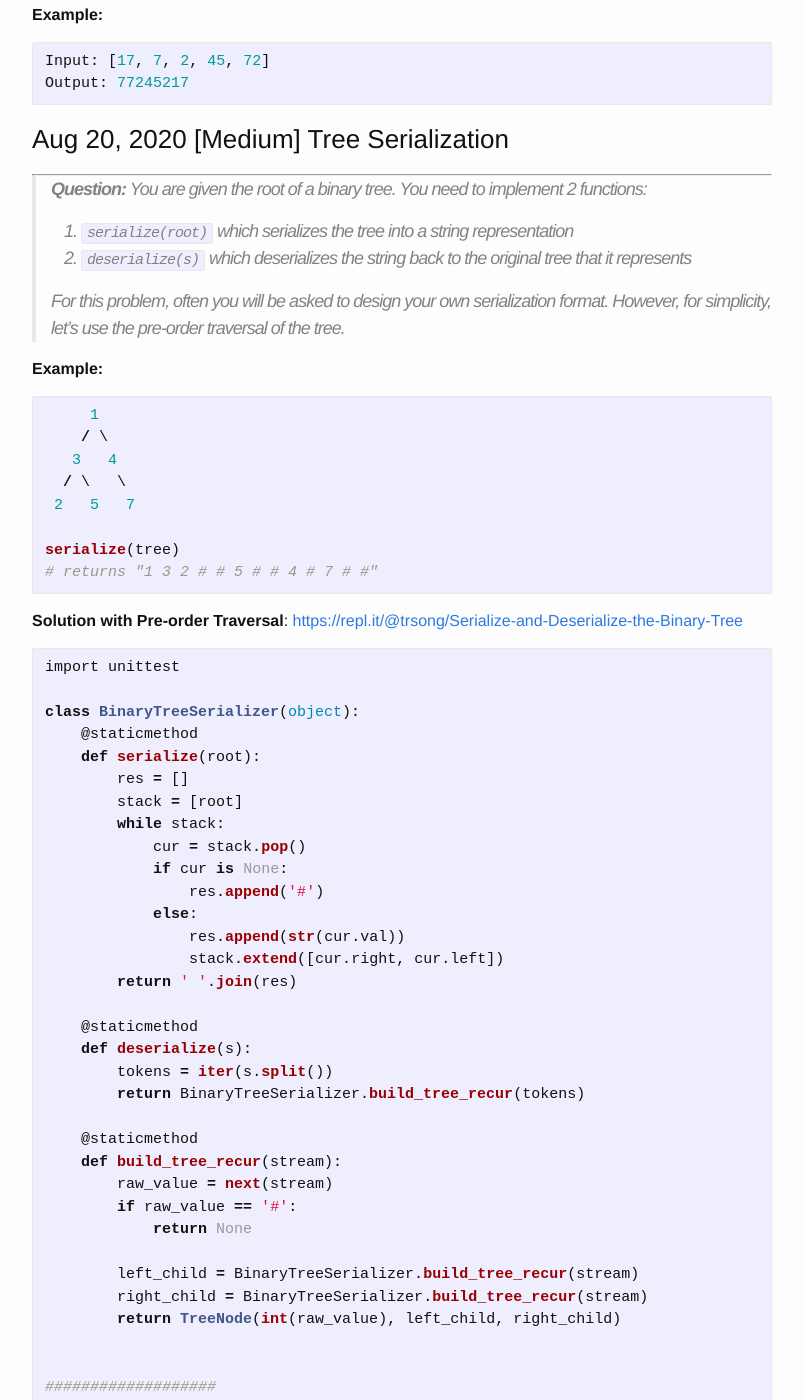
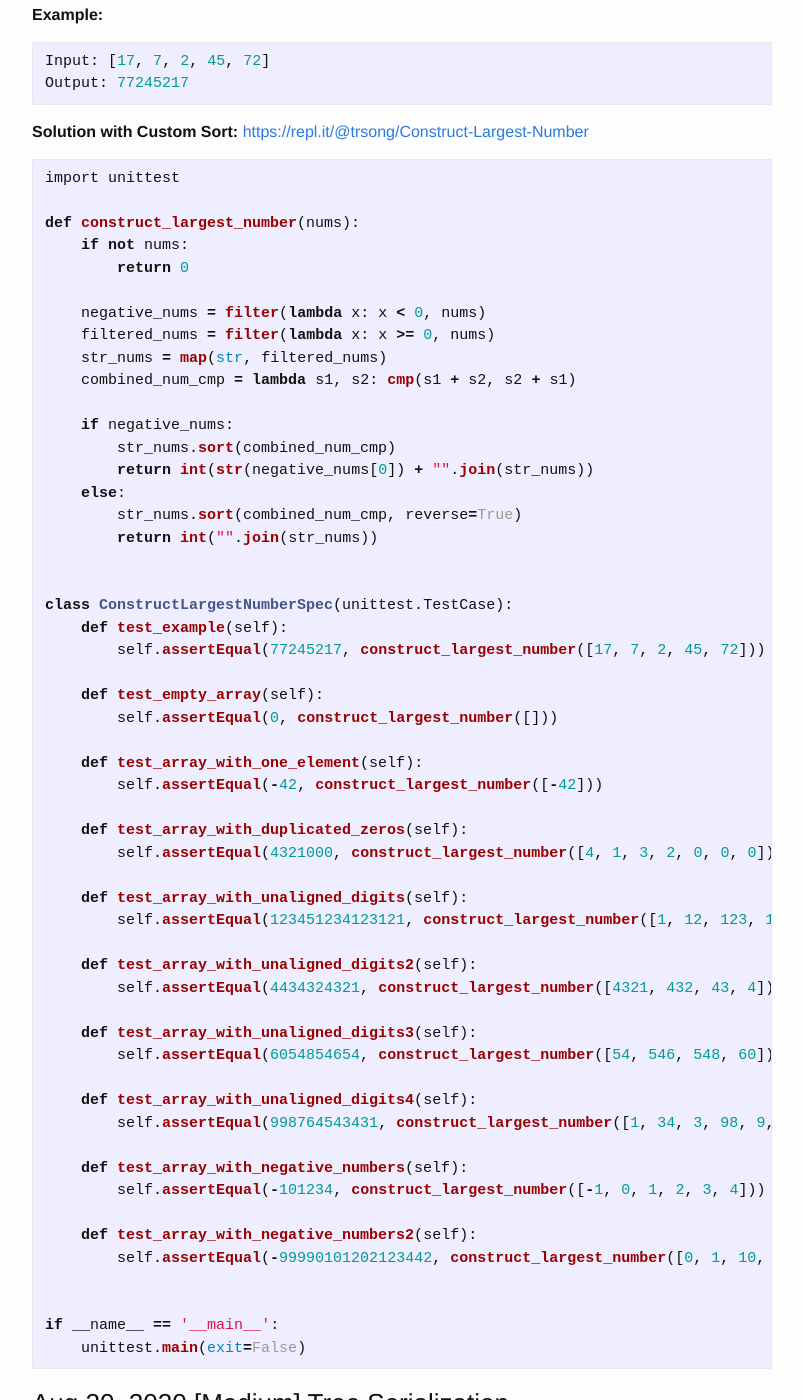
Before and after one commit to trsong/trsong.github.io, a Jekyll site: the page built from _posts/2020-08-01-DailyQuestionsAug.md, in a window 1280 px wide and 1400 px high, scrolled down 1290 px. Shown: the whole window, without its empty margins (238-1041 px from the left). Built offline with Jekyll 4.4.1, drawn with Linux system fonts in a browser that asks for light colours; some of the changed text lies outside the part shown.

Commit message:
And solution to Aug 21 Question

````diff
--- a/_posts/2020-08-01-DailyQuestionsAug.md
+++ b/_posts/2020-08-01-DailyQuestionsAug.md
@@ -34,6 +34,63 @@ categories: Python/Java
 ```py
 Input: [17, 7, 2, 45, 72]
 Output: 77245217
+```
+
+**Solution with Custom Sort:** [https://repl.it/@trsong/Construct-Largest-Number](https://repl.it/@trsong/Construct-Largest-Number)
+```py
+import unittest
+
+def construct_largest_number(nums):
+    if not nums:
+        return 0
+
+    negative_nums = filter(lambda x: x < 0, nums)
+    filtered_nums = filter(lambda x: x >= 0, nums)
+    str_nums = map(str, filtered_nums)
+    combined_num_cmp = lambda s1, s2: cmp(s1 + s2, s2 + s1)
+
+    if negative_nums:
+        str_nums.sort(combined_num_cmp)
+        return int(str(negative_nums[0]) + "".join(str_nums))
+    else:
+        str_nums.sort(combined_num_cmp, reverse=True)
+        return int("".join(str_nums))
+
+
+class ConstructLargestNumberSpec(unittest.TestCase):
+    def test_example(self):
+        self.assertEqual(77245217, construct_largest_number([17, 7, 2, 45, 72]))
+
+    def test_empty_array(self):
+        self.assertEqual(0, construct_largest_number([]))
+
+    def test_array_with_one_element(self):
+        self.assertEqual(-42, construct_largest_number([-42]))
+
+    def test_array_with_duplicated_zeros(self):
+        self.assertEqual(4321000, construct_largest_number([4, 1, 3, 2, 0, 0, 0]))
+
+    def test_array_with_unaligned_digits(self):
+        self.assertEqual(123451234123121, construct_largest_number([1, 12, 123, 1234, 12345]))
+
+    def test_array_with_unaligned_digits2(self):
+        self.assertEqual(4434324321, construct_largest_number([4321, 432, 43, 4]))
+
+    def test_array_with_unaligned_digits3(self):
+        self.assertEqual(6054854654, construct_largest_number([54, 546, 548, 60]))
+
+    def test_array_with_unaligned_digits4(self):
+        self.assertEqual(998764543431, construct_largest_number([1, 34, 3, 98, 9, 76, 45, 4]))
+
+    def test_array_with_negative_numbers(self):
+        self.assertEqual(-101234, construct_largest_number([-1, 0, 1, 2, 3, 4]))
+
+    def test_array_with_negative_numbers2(self):
+        self.assertEqual(-99990101202123442, construct_largest_number([0, 1, 10, 2, 21, 20, 34, 42, -9999]))
+
+
+if __name__ == '__main__':
+    unittest.main(exit=False)
 ```
 
 ### Aug 20, 2020 \[Medium\] Tree Serialization
````
